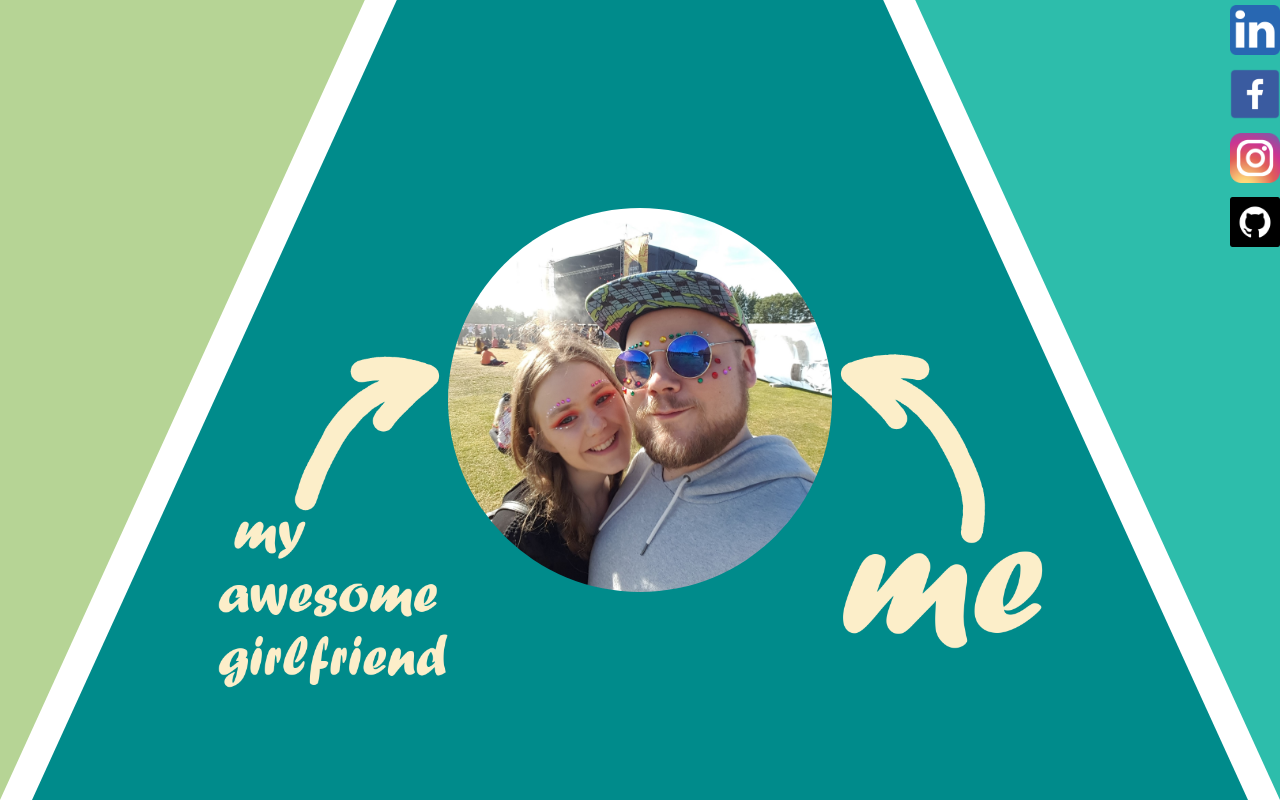
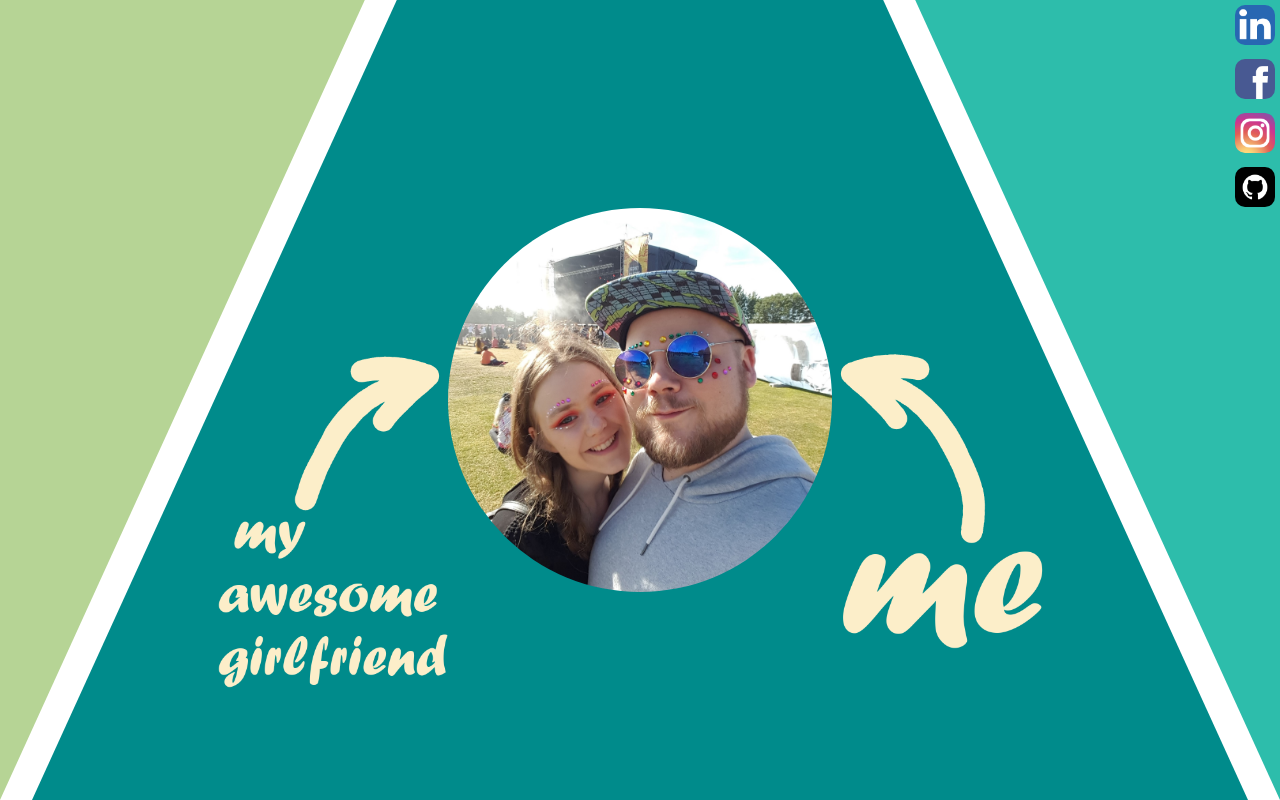
Before and after one commit to ViktorSveins/viktorsveins-dot-io, a React (Create React App) app: page / in a window 1280 px wide. Built offline with nearby package versions, Linux system fonts and the light colour scheme.

Commit message:
social media prettify

```diff
--- a/package.json
+++ b/package.json
@@ -9,6 +9,8 @@
     "node-sass": "^4.13.1",
     "react": "^16.13.0",
     "react-dom": "^16.13.0",
+    "react-router": "^5.1.2",
+    "react-router-dom": "^5.1.2",
     "react-scripts": "3.4.0"
   },
   "scripts": {
--- a/src/components/pages/Landing/landingpage-style.scss
+++ b/src/components/pages/Landing/landingpage-style.scss
@@ -41,7 +41,7 @@
 	.social-media {
 		position: absolute;
 		height: 25%;
-		top: 0%;
+		top: 0;
 		right: 0;
 		width: 50px;
 	}
--- a/src/components/socialmedia/socialmedia-style.scss
+++ b/src/components/socialmedia/socialmedia-style.scss
@@ -7,10 +7,11 @@
 
     img {
       width: 100%;
+      border-radius: 25%;
     }
 
     a {
-      padding: 10% 0;
+      margin: 10%;
     }
   }
 }
```
Also changed, not shown: src/assets/images/icon-facebook.png, 1 other file (tests, documents, lock files or other folders).
